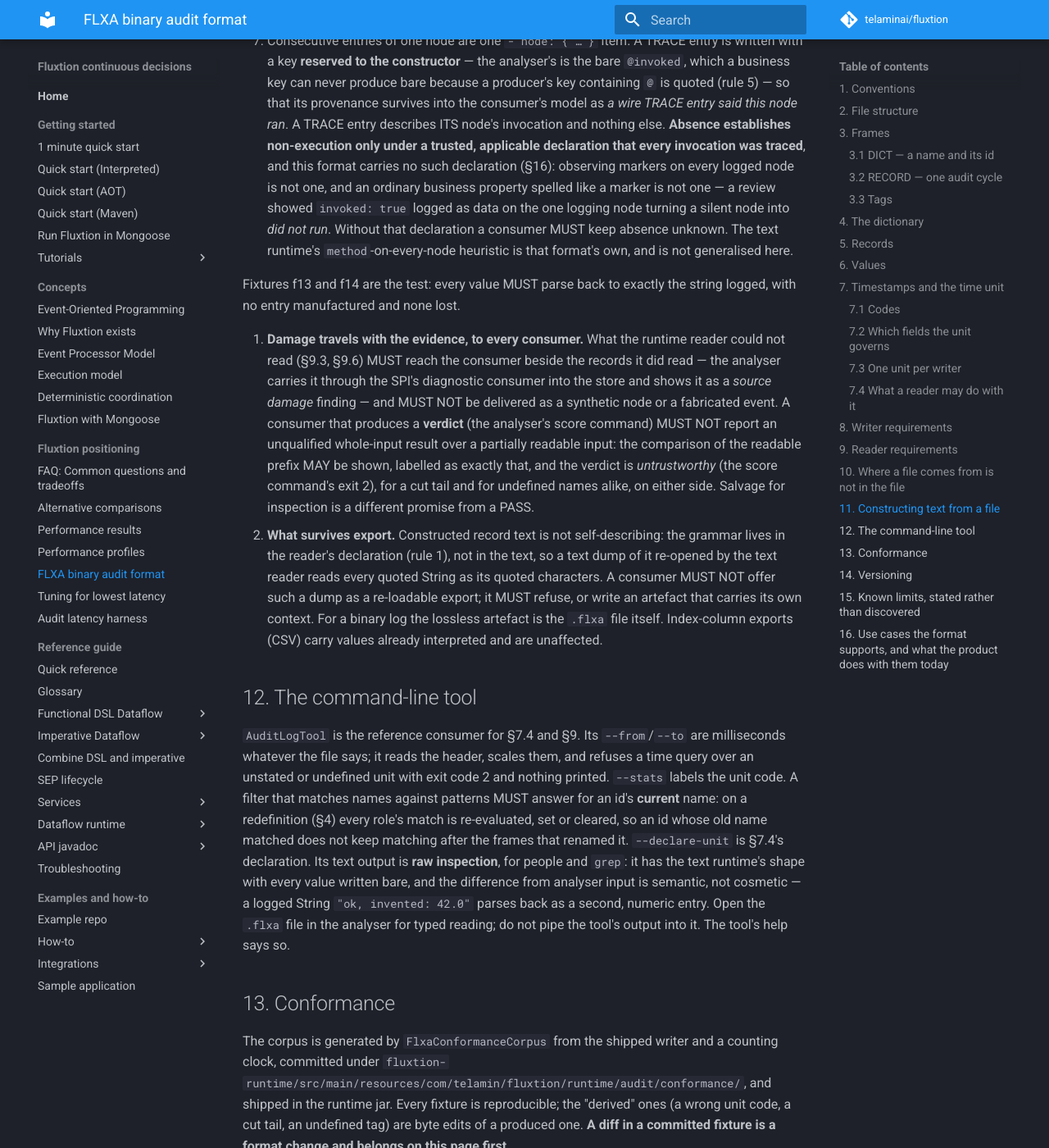
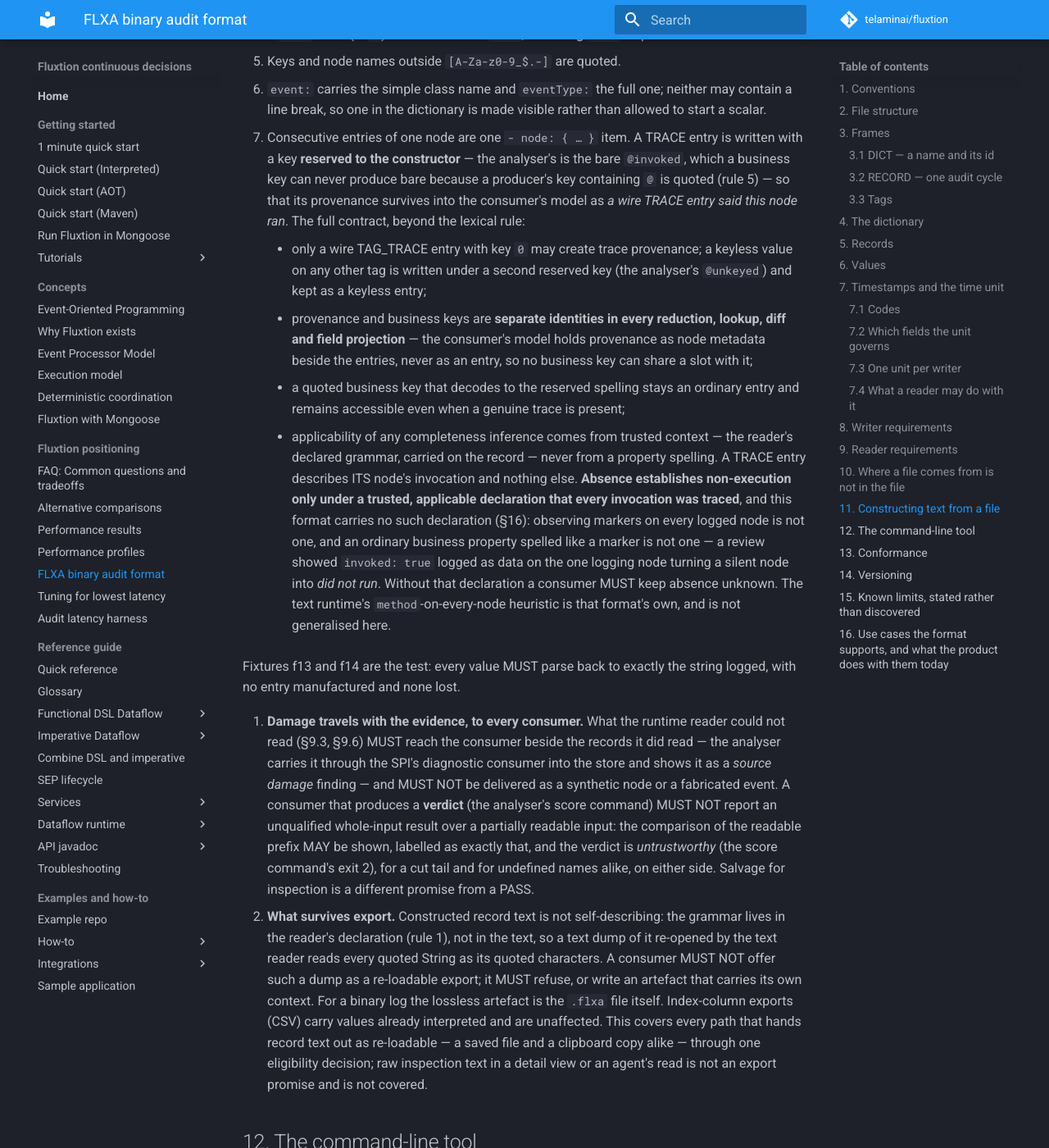
Before and after one commit to telaminai/fluxtion, an MkDocs documentation site: the page built from docs/reference/flxa-format.md, in a window 1280 px wide and 1400 px high, scrolled down 8101 px. Shown: the whole window at 82% size. Built offline with MkDocs 1.6.1 and Material for MkDocs 9.7.7, drawn with Linux system fonts in a browser that asks for light colours; comment, search, counter and statistics services are not loaded; some of the changed text lies outside the part shown.

Commit message:
fix(audit tools): the unmatchable diagnostic is match-when-seen, not final names; spec corrections from round 8
R8-5. After the round-7 fix the selection was right but its explanation was
false: the filter joined the ids ever seen in a role with their FINAL names,
so a query for oldNode printed its match and then said nothing matching
oldNode appeared. Each role now records whether the id's name matched AT THE
MOMENT it was seen. Pinned through the CLI both ways: a non-empty selection is
not called empty, and a name renamed to match after its last use is.

Spec: §3.3 key 0 on a non-TRACE tag is a keyless value, never a trace; §11.7
the full trace contract (only TAG_TRACE with key 0 creates provenance;
provenance and business keys are separate identities in every reduction;
a quoted business key stays accessible beside a real trace; applicability
comes from the reader's declaration, never a spelling); §11.9 covers the
clipboard copy through one eligibility decision; §12 diagnostics are
historical evidence, not current match state; §13 rows for each.

Co-Authored-By: Claude Fable 5.1 <noreply@anthropic.com>
Claude-Session: https://claude.ai/code/session_01KCb6WV5LJCuhsyAWzWZVZf

```diff
--- a/docs/reference/flxa-format.md
+++ b/docs/reference/flxa-format.md
@@ -77,7 +77,12 @@ ignored by a reader: node, key and tag decode the same with every reserved bit s
 | 5 | CHARSEQ | a dictionary id of the string's text; `0` is `null` | the string |
 | 6 | OBJECT | a dictionary id of the object's `toString()`; `0` is `null` | the string |
 | 7 | BOOL | `0` or `1` | `false` / `true` |
-| 8 | TRACE | ignored — a reader MUST decode the entry the same whatever the bits hold (f24) | no value: "this node ran". `keyId` MUST be `0`; a reader delivers a non-zero key as written, and a text constructor then renders that key with an empty string rather than `invoked`. |
+| 8 | TRACE | ignored — a reader MUST decode the entry the same whatever the bits hold (f24) | no value: "this node ran". `keyId` MUST be `0`; a reader delivers a non-zero key as written, and a text constructor then renders that key with an empty string and asserts no trace provenance. |
+
+**Key `0` on a tag other than TRACE** is a value logged without a key (the public API accepts a
+null key and does not intern the string `null`). It is a keyless value, not a trace: a reader
+delivers it with key `0`, and a text constructor MUST keep the value as a keyless entry and MUST NOT
+turn it into trace provenance. Provenance comes from the TAG, and only with key `0`.
 
 A writer MUST NOT emit a tag outside this table. A reader MUST deliver an entry whose tag it does
 not know, with its bits, and MUST NOT fail the record or the file (f12); rendering it is
@@ -270,8 +275,19 @@ writing typed values into a grammar that types by inspection. These rules keep t
 7. Consecutive entries of one node are one `- node: { … }` item. A TRACE entry is written with a
    key **reserved to the constructor** — the analyser's is the bare `@invoked`, which a business key
    can never produce bare because a producer's key containing `@` is quoted (rule 5) — so that its
-   provenance survives into the consumer's model as *a wire TRACE entry said this node ran*. A TRACE
-   entry describes ITS node's invocation and nothing else. **Absence establishes non-execution only
+   provenance survives into the consumer's model as *a wire TRACE entry said this node ran*. The
+   full contract, beyond the lexical rule:
+     - only a wire TAG_TRACE entry with key `0` may create trace provenance; a keyless value on any
+       other tag is written under a second reserved key (the analyser's `@unkeyed`) and kept as a
+       keyless entry;
+     - provenance and business keys are **separate identities in every reduction, lookup, diff and
+       field projection** — the consumer's model holds provenance as node metadata beside the
+       entries, never as an entry, so no business key can share a slot with it;
+     - a quoted business key that decodes to the reserved spelling stays an ordinary entry and
+       remains accessible even when a genuine trace is present;
+     - applicability of any completeness inference comes from trusted context — the reader's
+       declared grammar, carried on the record — never from a property spelling.
+   A TRACE entry describes ITS node's invocation and nothing else. **Absence establishes non-execution only
    under a trusted, applicable declaration that every invocation was traced**, and this format
    carries no such declaration (§16): observing markers on every logged node is not one, and an
    ordinary business property spelled like a marker is not one — a review showed `invoked: true`
@@ -295,7 +311,9 @@ no entry manufactured and none lost.
    reader reads every quoted String as its quoted characters. A consumer MUST NOT offer such a dump
    as a re-loadable export; it MUST refuse, or write an artefact that carries its own context. For a
    binary log the lossless artefact is the `.flxa` file itself. Index-column exports (CSV) carry
-   values already interpreted and are unaffected.
+   values already interpreted and are unaffected. This covers every path that hands record text out
+   as re-loadable — a saved file and a clipboard copy alike — through one eligibility decision; raw
+   inspection text in a detail view or an agent's read is not an export promise and is not covered.
 
 ## 12. The command-line tool
 
@@ -304,7 +322,11 @@ whatever the file says; it reads the header, scales them, and refuses a time que
 unstated or undefined unit with exit code 2 and nothing printed. `--stats` labels the unit code.
 A filter that matches names against patterns MUST answer for an id's **current** name: on a
 redefinition (§4) every role's match is re-evaluated, set or cleared, so an id whose old name
-matched does not keep matching after the frames that renamed it. `--declare-unit` is §7.4's
+matched does not keep matching after the frames that renamed it. Its **diagnostics** are historical
+query evidence, not current match state: "nothing matching the pattern appeared" is true only if no
+selected record's id matched *at the moment it was seen*; joining the ids ever seen with their final
+names called a non-empty result empty, and would call a name renamed to match after its last use a
+match. `--declare-unit` is §7.4's
 declaration. Its text output is **raw inspection**, for people and
 `grep`: it has the text runtime's shape with every value written bare, and the difference from
 analyser input is semantic, not cosmetic — a logged String `"ok, invented: 42.0"` parses back as a
@@ -352,7 +374,11 @@ format change and belongs on this page first.**
 | equal names in one record (no file) | 2,000 equal-but-distinct String values in a near-full file cost one id; the true overflow is still refused | ✅ `BinaryAuditEndToEndTest` | — | — |
 | trace provenance (no file) | a business `invoked: true` establishes nothing; a real TRACE proves its node ran; a business `@invoked` decodes as an ordinary key; the silent node stays unknown | — | ✅ `BinaryAuditReaderTest` | — |
 | score with damage (no file) | a cut tail or undefined names on either side: untrustworthy, exit 2, readable-prefix comparison labelled | — | ✅ `ExpectationScorerTest` | — |
-| export of constructed text (no file) | refused for a store whose reader declares a grammar; CSV unaffected | — | ✅ `RecordExporterTest` | — |
+| export of constructed text (no file) | refused for a store whose reader declares a grammar, for the file export and the clipboard copy through one decision; CSV unaffected | — | ✅ `RecordExporterTest`, `BinaryAuditReaderTest` | — |
+| trace metadata beside business keys (no file) | a business `@invoked` and a real TRACE coexist in either order: the diff sees 42 → 99, the field read returns 99, the node is traced | — | ✅ `BinaryAuditReaderTest` | — |
+| binary business `method` (no file) | never establishes completeness; the text heuristic unchanged | — | ✅ `BinaryAuditReaderTest` | — |
+| null-key values (no file) | int, double, String, boolean under key 0 are keyless entries, never traces; the figure after them survives | — | ✅ `BinaryAuditReaderTest` | — |
+| filter diagnostics after redefinition (no file) | a non-empty selection is not called empty; a name renamed to match after its last use is | ✅ `AuditLogToolTest` | — | — |
 | writer refusals (no file) | overflow, 65,536 entries, oversize LATER name, a full FILE dictionary across record instances (and exactly filling it is allowed), a name of exactly 65,535 bytes, undefined unit: refused before any byte, stream and dictionary unchanged; a refused record instance is reusable after its next trigger; the preflight length equals the encoded length for surrogate pairs and lone surrogates | ✅ `BinaryAuditEndToEndTest` | — | overflow ✅, others source-inspected² |
 | header refusals (no file) | bad magic, unknown version | ✅ `BinaryLogFileRoundTripTest` | ✅ (`canOpen`) | — |
 | read paths (no file) | mapped and streamed reads agree, including a frame straddling a chunk | ✅ `BinaryLogFileReadPathTest` | — | — |
```
Also changed, not shown: 2 other files.
